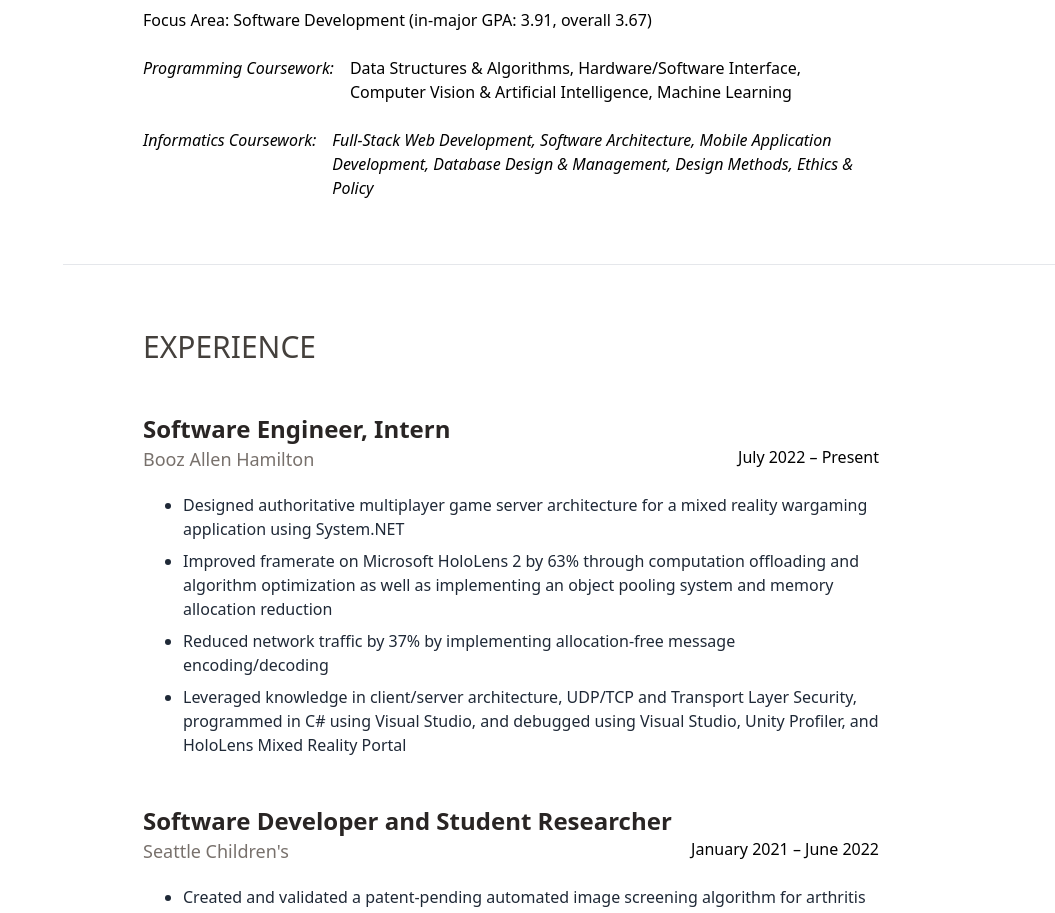
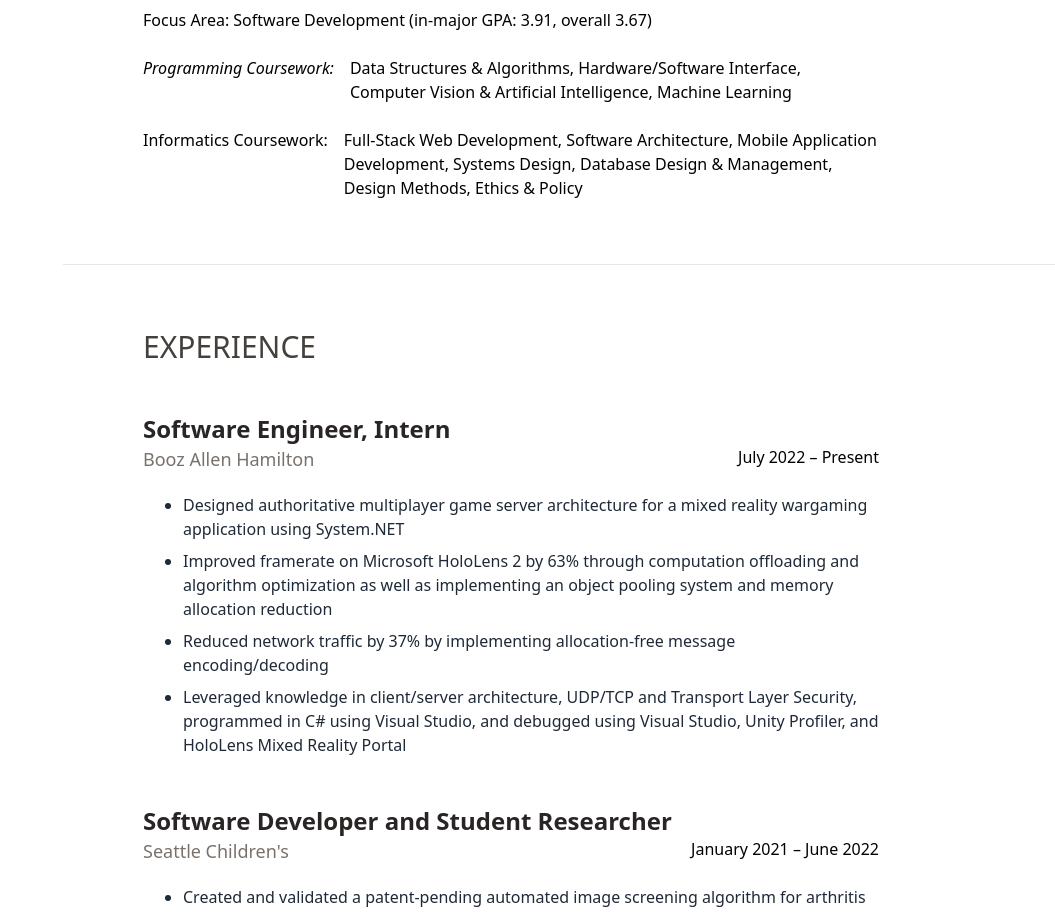
Before and after one commit to pyke-jason/portfolio-website, a Next.js app: page / in a window 1280 px wide. Shown: the part 1020-1933 px from the top of the page, without its empty margins (225-1280 px from the left). Built offline with nearby package versions, Linux system fonts and the light colour scheme.

Commit message:
italics fix

```diff
--- a/components/Education.tsx
+++ b/components/Education.tsx
@@ -10,9 +10,9 @@
                     <h4 className="italic flex-none mr-4">Programming Coursework:</h4>
                     <p className="grow-0">Data Structures & Algorithms, Hardware/Software Interface, Computer Vision & Artificial Intelligence, Machine Learning</p>
                 </div>
-                <div className="italic flex flex-col md:flex-row">
+                <div className="flex flex-col md:flex-row">
                     <h4 className="flex-none mr-4">Informatics Coursework:</h4>
-                    <p className="flex-auto">Full-Stack Web Development, Software Architecture, Mobile Application Development, Database Design & Management, Design Methods, Ethics & Policy</p>
+                    <p className="grow0">Full-Stack Web Development, Software Architecture, Mobile Application Development, Systems Design, Database Design & Management, Design Methods, Ethics & Policy</p>
                 </div>
             </SectionEntry>
         </TitledSection>
```
